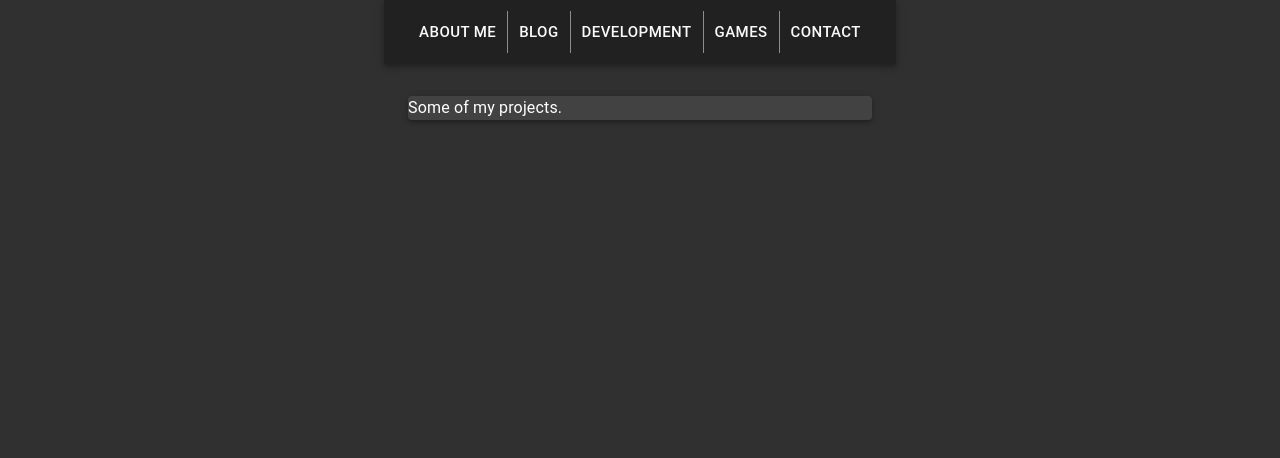
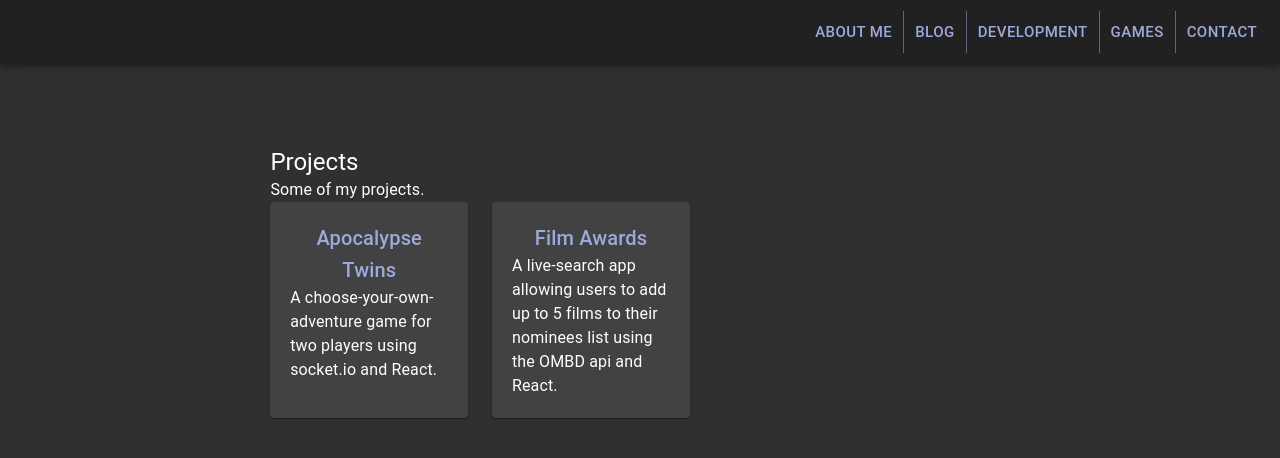
Before and after one commit to bshaw89/portfolio-site, a React (Create React App) app: page /dev in a window 1280 px wide. Shown: the top 458 px of the page. Built offline with nearby package versions, Linux system fonts and the light colour scheme.

Commit message:
Add theming; add content to projects section

```diff
--- a/src/AboutMe.tsx
+++ b/src/AboutMe.tsx
@@ -2,18 +2,23 @@ import React from 'react';
 import Paper from '@material-ui/core/Paper';
 import Typography from '@material-ui/core/Typography';
 import Container from '@material-ui/core/Container';
+import { Slide, Grow, Fade } from '@material-ui/core';
+import { TransitionProps as TransitionPropsType } from '@material-ui/core/transitions';
 
-const AboutMe = () => {
+
+const AboutMe = ({TransitionProps}: { TransitionProps: TransitionPropsType }) => {
   return (
-    <Container maxWidth="md">
-    <Paper style={{ height: '100%', width: '100%' }} elevation={4}>
+    <Container maxWidth="lg">
+        {/* <Grow {...TransitionProps} in timeout={800}> */}
+    <Paper elevation={0} style={{ paddingLeft: "20%", paddingRight: "20%", paddingTop: 50, minWidth: "100%", background: "#303030"}} >
       <Typography variant="h5">
         About Me
       </Typography>
       <Typography variant="body1">
-      {"A developer who trained as an opera singer who loves to play as much D&D as possible."}
+      {"A developer who trained as an opera singer who loves to create RPG content."}
       </Typography>
     </Paper>
+    {/* </Grow> */}
     </Container>
   )
 }
--- a/src/App.tsx
+++ b/src/App.tsx
@@ -1,19 +1,22 @@
 import React, { Component } from 'react';
 import { createMuiTheme, ThemeProvider } from '@material-ui/core/styles';
-import { AppBar, Grid, Toolbar } from '@material-ui/core';
+import { AppBar, Grid, Toolbar, Slide } from '@material-ui/core';
 import { BrowserRouter, Route } from 'react-router-dom';
-import grey from '@material-ui/core/colors/grey'
+import { indigo, deepPurple, grey, lime, amber, blueGrey, lightGreen, lightBlue, green } from '@material-ui/core/colors';
 
 import NavbarScroller from './NavbarScroller';
 import AboutMe from './AboutMe';
 import { CssBaseline } from '@material-ui/core';
 import Development from './Development';
-
+import Contact from './Contact';
 const theme = createMuiTheme({
   palette: {
     type: 'dark',
     primary: {
-      main: grey[50]
+      main: indigo[200]
+    },
+    secondary: {
+      main: lightGreen[200]
     }
   }
 })
@@ -44,26 +47,36 @@ class App extends Component {
       <BrowserRouter>
       <ThemeProvider theme={theme}>
       <CssBaseline />
+        <AppBar position="static" color="default">
+          <Toolbar>
+          <Grid container
+        // direction="column"
+        spacing={3}
+        alignContent="space-around"
+        justify="flex-end"
+      >
+
+            <NavbarScroller brand={brand} links={links} />
+            </Grid>
+          </Toolbar>
+        </AppBar>
       <Grid container={true}
         direction="column"
         spacing={4}
-        alignContent="space-around"
+        // alignContent="space-around"
         justify="center"
       >
         <Grid item>
-        <AppBar position="static" color="default">
-          <Toolbar>
-            <NavbarScroller brand={brand} links={links} />
-          </Toolbar>
-        </AppBar>
         {/* <div className='App'>
         </div> */}
         </Grid>
-
+        {/* <Slide> */}
         <Grid item>
-          <Route path="/about" component={AboutMe} />
-          <Route path="/dev" component={Development} />
+        <Route path="/about" component={AboutMe} />
+        <Route path="/dev" component={Development} />
+        <Route path="/contact" component={Contact} />
         </Grid>
+        {/* </Slide> */}
       </Grid>
       </ThemeProvider>
       </BrowserRouter>
--- /dev/null
+++ b/src/Contact.tsx
@@ -0,0 +1,26 @@
+import React from 'react';
+import Paper from '@material-ui/core/Paper';
+import Typography from '@material-ui/core/Typography';
+import Container from '@material-ui/core/Container';
+import { Grow } from '@material-ui/core';
+import { TransitionProps as TransitionPropsType } from '@material-ui/core/transitions';
+
+
+const Contact = ({TransitionProps}: { TransitionProps: TransitionPropsType }) => {
+  return (
+    <Container maxWidth="lg">
+      {/* <Grow {...TransitionProps} in timeout={800}> */}
+    <Paper elevation={0} style={{ paddingLeft: "20%", paddingRight: "20%", paddingTop: 50, minWidth: "100%", background: "#303030"}}>
+      <Typography variant="h5">
+        Contact
+      </Typography>
+      <Typography>
+      {"shaw.j.benjamin@gmail.com"}
+      </Typography>
+    </Paper>
+    {/* </Grow> */}
+    </Container>
+  )
+}
+
+export default Contact;
--- a/src/Development.tsx
+++ b/src/Development.tsx
@@ -1,16 +1,53 @@
 import React from 'react';
 import Paper from '@material-ui/core/Paper';
+import Card from '@material-ui/core/Card';
 import Typography from '@material-ui/core/Typography';
 import Container from '@material-ui/core/Container';
+import Link from '@material-ui/core/Link';
+import Grid from '@material-ui/core/Grid';
+import { Grow } from '@material-ui/core';
+import { TransitionProps as TransitionPropsType } from '@material-ui/core/transitions';
 
-const Development = () => {
+
+const Development = ({TransitionProps}: { TransitionProps: TransitionPropsType }) => {
   return (
-    <Container maxWidth="lg">
-    <Paper style={{ height: '100%', width: '100%' }} elevation={3}>
-      <Typography>
+    <Container maxWidth="lg" style={{ height: "100%", width: "100%" }}>
+      {/* <Grow {...TransitionProps} in timeout={800}> */}
+    <Paper elevation={0} style={{ paddingLeft: "20%", paddingRight: "20%", paddingTop: 50, minWidth: "100%", background: "#303030"}}>
+      <Typography variant="h5">
+        Projects
+      </Typography>
+      <Typography variant="body1">
       {"Some of my projects."}
       </Typography>
+      <Grid container spacing={3} style={{ height: "100%", width: "100%" }}>
+        <Grid item style={{ height: "auto", width: "30%" }}>
+      <Card style={{ padding: "10%", height: "100%", flex: 1 }}>
+          <Typography variant="h6" align="center" color="primary">
+        <Link href="https://github.com/bshaw89/Apocalypse-Twins">
+          Apocalypse Twins
+        </Link>
+          </Typography>
+          <Typography variant="body1">
+            A choose-your-own-adventure game for two players using socket.io and React.
+          </Typography>
+      </Card>
+      </Grid>
+        <Grid item style={{ height: "auto", width: "30%" }}>
+      <Card style={{ padding: "10%", height: "100%", flex: 1 }}>
+          <Typography variant="h6" align="center">
+        <Link href="https://github.com/bshaw89/shoppies">
+            Film Awards
+        </Link>
+          </Typography>
+          <Typography variant="body1">
+            A live-search app allowing users to add up to 5 films to their nominees list using the OMBD api and React.
+          </Typography>
+      </Card>
+      </Grid>
+      </Grid>
     </Paper>
+    {/* </Grow> */}
     </Container>
   )
 }
```
